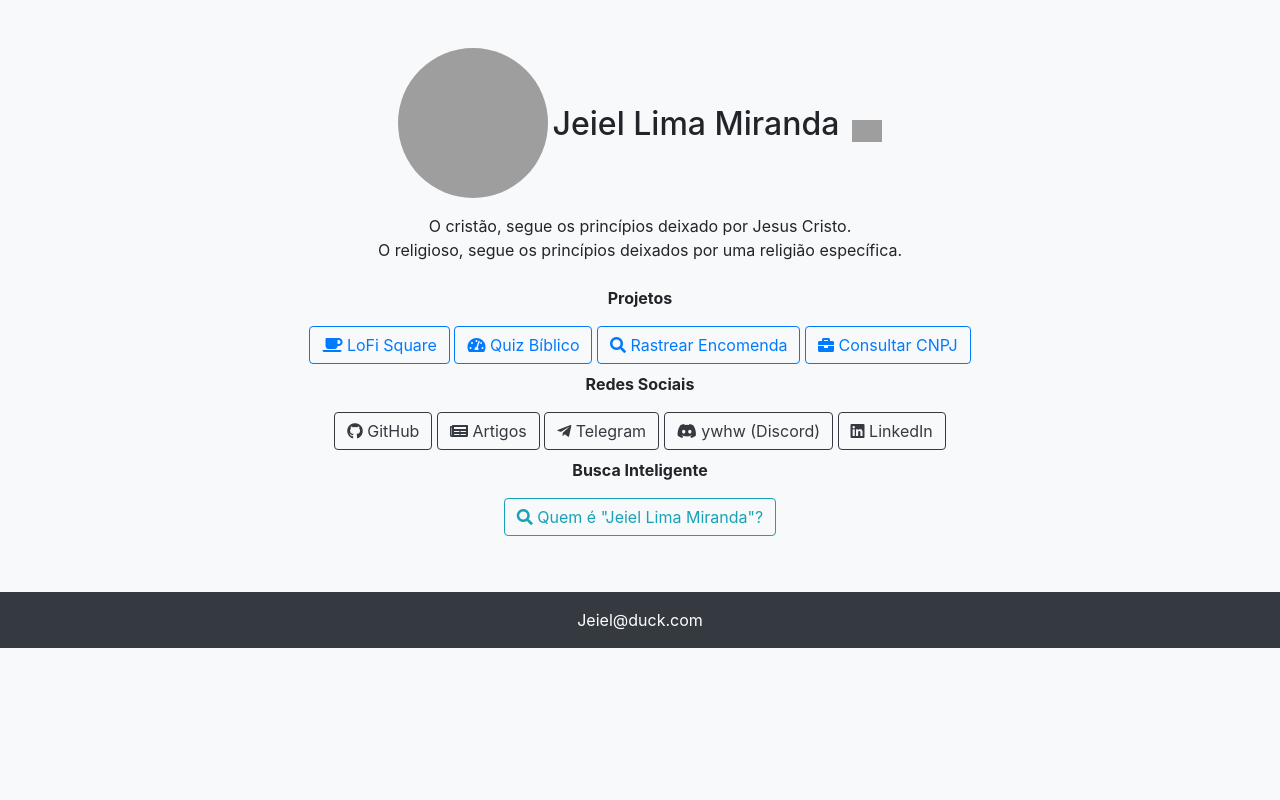
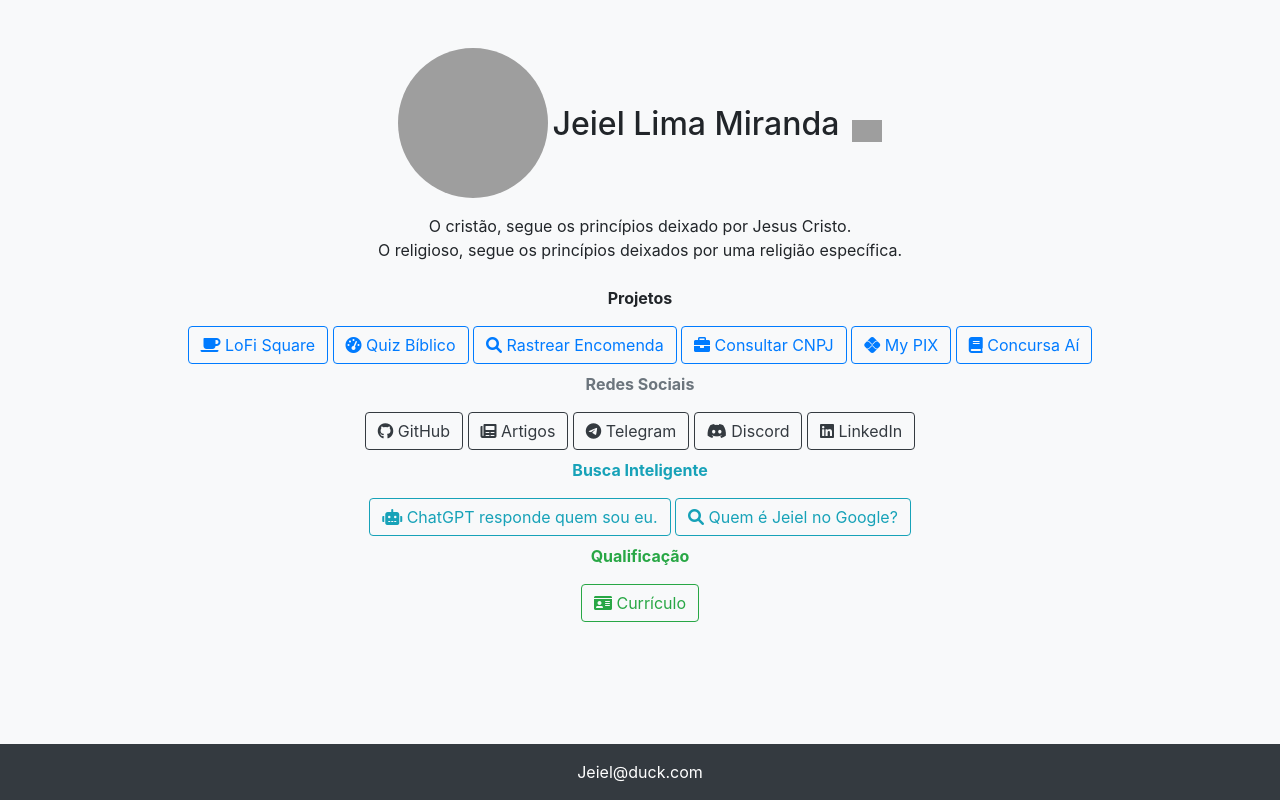
Before and after one commit to Jetrom17/jeiel, a plain HTML site: page index.html in a window 1280 px wide. Drawn offline with nearby package versions, Linux system fonts and the light colour scheme; grey boxes are pictures that could not be loaded.

Commit message:
Update index.html

```diff
--- a/index.html
+++ b/index.html
@@ -14,11 +14,19 @@
     <meta property="og:image:height" content="400" />
     <link rel="stylesheet" href="https://cdn.jsdelivr.net/npm/bootstrap@4.0.0/dist/css/bootstrap.min.css" integrity="sha384-Gn5384xqQ1aoWXA+058RXPxPg6fy4IWvTNh0E263XmFcJlSAwiGgFAW/dAiS6JXm" crossorigin="anonymous">
     <link rel="stylesheet" href="https://cdnjs.cloudflare.com/ajax/libs/font-awesome/5.15.4/css/all.min.css">
-    <title>Jeiel</title>
+  <link rel="stylesheet" href="https://cdnjs.cloudflare.com/ajax/libs/font-awesome/6.0.0-beta3/css/all.min.css">
+    <title>Jeiel Lima Miranda</title>
 </head>
-
+  <style>
+    .footer {
+            position: fixed;
+            bottom: 0;
+            left: 0;
+            right: 0;
+        }
+  </style>
 <script>
-    function redirecionar() {
+/*    function redirecionar() {
         setTimeout(function() {
             window.location.href = "https://about.me/jeielmiranda";
         }, 15000);
@@ -26,12 +34,12 @@
     window.onload = redirecionar;
 </script>
 
+
 <body class="bg-light">
 
     <div class="container text-center py-5">
     <div class="bio-info mb-4">
         <img src="jeiel.png" alt="Jeiel Lima Miranda" class="img-fluid rounded-circle mb-3" style="width: 150px; height: 150px; object-fit: cover;">
-
         <div class="nome mb-3 d-inline-block">
             <h2 class="d-inline">Jeiel Lima Miranda</h2>
             <img src="https://cdn-icons-png.flaticon.com/128/7641/7641727.png" alt="Selo verificado" class="img-fluid ml-2" style="width: 30px;">
@@ -41,41 +49,57 @@
 
     <div class="links">
         <p class="font-weight-bold">Projetos</p>
-          <a href="https://lofi-square.vercel.app/" target="_blank" class="btn btn-outline-primary mb-2">
+        <a href="https://lofi-square.vercel.app/" target="_blank" class="btn btn-outline-primary mb-2" style="border-color: #007bff; color: #007bff;" onmouseover="this.style.backgroundColor='#007bff'; this.style.color='white';" onmouseout="this.style.backgroundColor=''; this.style.color='#007bff';">
             <i class="fas fa-coffee"></i> LoFi Square
         </a>
-            <a href="https://quiz-jeiel.vercel.app/" target="_blank" class="btn btn-outline-primary mb-2">
+        <a href="https://quiz-jeiel.vercel.app/" target="_blank" class="btn btn-outline-primary mb-2" style="border-color: #007bff; color: #007bff;" onmouseover="this.style.backgroundColor='#007bff'; this.style.color='white';" onmouseout="this.style.backgroundColor=''; this.style.color='#007bff';">
             <i class="fas fa-tachometer-alt"></i> Quiz Bíblico
         </a>
-            <a href="https://correio-rastrear.vercel.app/" target="_blank" class="btn btn-outline-primary mb-2">
+        <a href="https://correio-rastrear.vercel.app/" target="_blank" class="btn btn-outline-primary mb-2" style="border-color: #007bff; color: #007bff;" onmouseover="this.style.backgroundColor='#007bff'; this.style.color='white';" onmouseout="this.style.backgroundColor=''; this.style.color='#007bff';">
             <i class="fas fa-search"></i> Rastrear Encomenda
         </a>
-            <a href="https://jetrom17.github.io/cnpj-jeiel/" target="_blank" class="btn btn-outline-primary mb-2">
+        <a href="https://jetrom17.github.io/cnpj-jeiel/" target="_blank" class="btn btn-outline-primary mb-2" style="border-color: #007bff; color: #007bff;" onmouseover="this.style.backgroundColor='#007bff'; this.style.color='white';" onmouseout="this.style.backgroundColor=''; this.style.color='#007bff';">
             <i class="fas fa-briefcase"></i> Consultar CNPJ
         </a>
-            <p class="font-weight-bold">Redes Sociais</p>
-            <a href="https://github.com/Jetrom17" target="_blank" class="btn btn-outline-dark mb-2">
+        <a href="https://my-pix.vercel.app/" target="_blank" class="btn btn-outline-primary mb-2" style="border-color: #007bff; color: #007bff;" onmouseover="this.style.backgroundColor='#007bff'; this.style.color='white';" onmouseout="this.style.backgroundColor=''; this.style.color='#007bff';">
+            <i class="fab fa-pix"></i> My PIX
+        </a>
+        <a href="https://concursa-ai.pages.dev/" target="_blank" class="btn btn-outline-primary mb-2" style="border-color: #007bff; color: #007bff;" onmouseover="this.style.backgroundColor='#007bff'; this.style.color='white';" onmouseout="this.style.backgroundColor=''; this.style.color='#007bff';">
+            <i class="fas fa-sharp-duotone fa-solid fa-book"></i> Concursa Aí
+        </a>
+
+        <p class="font-weight-bold" style="color: #6c757d;">Redes Sociais</p>
+        <a href="https://github.com/Jetrom17" target="_blank" class="btn btn-outline-dark mb-2" style="border-color: #343a40; color: #343a40;" onmouseover="this.style.backgroundColor='#343a40'; this.style.color='white';" onmouseout="this.style.backgroundColor=''; this.style.color='#343a40';">
             <i class="fab fa-github"></i> GitHub
         </a>
-            <a href="https://www.tabnews.com.br/JeielLimaMiranda/conteudos/1" target="_blank" class="btn btn-outline-dark mb-2">
+        <a href="https://jeiel-blog.vercel.app/" target="_blank" class="btn btn-outline-dark mb-2" style="border-color: #343a40; color: #343a40;" onmouseover="this.style.backgroundColor='#343a40'; this.style.color='white';" onmouseout="this.style.backgroundColor=''; this.style.color='#343a40';">
             <i class="fas fa-newspaper"></i> Artigos
         </a>
-            <a href="https://t.me/CritptoDogFBI" target="_blank" class="btn btn-outline-dark mb-2">
+        <a href="https://t.me/ZorinTrix" target="_blank" class="btn btn-outline-dark mb-2" style="border-color: #343a40; color: #343a40;" onmouseover="this.style.backgroundColor='#343a40'; this.style.color='white';" onmouseout="this.style.backgroundColor=''; this.style.color='#343a40';">
             <i class="fab fa-telegram-plane"></i> Telegram
         </a>
-            <a href="https://discord.com/invite/g7wz8z8N" target="_blank" class="btn btn-outline-dark mb-2">
-                <i class="fab fa-discord"></i> ywhw (Discord)
+        <a href="https://discord.com/invite/g7wz8z8N" target="_blank" class="btn btn-outline-dark mb-2" style="border-color: #343a40; color: #343a40;" onmouseover="this.style.backgroundColor='#343a40'; this.style.color='white';" onmouseout="this.style.backgroundColor=''; this.style.color='#343a40';">
+            <i class="fab fa-discord"></i> Discord
         </a>
-            <a href="https://www.linkedin.com/in/jeiel-lima-miranda-259738232/" target="_blank" class="btn btn-outline-dark mb-2">
+        <a href="https://www.linkedin.com/in/jeiel-lima-miranda-259738232/" target="_blank" class="btn btn-outline-dark mb-2" style="border-color: #343a40; color: #343a40;" onmouseover="this.style.backgroundColor='#343a40'; this.style.color='white';" onmouseout="this.style.backgroundColor=''; this.style.color='#343a40';">
             <i class="fab fa-linkedin"></i> LinkedIn
         </a>
-            <p class="font-weight-bold">Busca Inteligente</p>
-            <a href='https://www.google.com/search?q="Jeiel+Lima+Miranda"' target="_blank" class="btn btn-outline-info mb-2">
-                <i class="fas fa-search"></i> Quem é "Jeiel Lima Miranda"?
+
+        <p class="font-weight-bold" style="color: #17a2b8;">Busca Inteligente</p>
+        <a href='https://chatgpt.com/share/66f6a83e-1d78-8007-9083-44a589b8fd67' target="_blank" class="btn btn-outline-info mb-2" style="border-color: #17a2b8; color: #17a2b8;" onmouseover="this.style.backgroundColor='#17a2b8'; this.style.color='white';" onmouseout="this.style.backgroundColor=''; this.style.color='#17a2b8';">
+            <i class="fas fa-robot"></i> ChatGPT responde quem sou eu.
+        </a>
+        <a href='https://www.google.com/search?q="Jeiel+Lima+Miranda"' target="_blank" class="btn btn-outline-info mb-2" style="border-color: #17a2b8; color: #17a2b8;" onmouseover="this.style.backgroundColor='#17a2b8'; this.style.color='white';" onmouseout="this.style.backgroundColor=''; this.style.color='#17a2b8';">
+            <i class="fas fa-search"></i> Quem é Jeiel no Google?
+        </a>
+
+        <p class="font-weight-bold" style="color: #28a745;">Qualificação</p>
+        <a href='https://jeiel-lima-miranda.vercel.app/' target="_blank" class="btn btn-outline-success mb-2" style="border-color: #28a745; color: #28a745;" onmouseover="this.style.backgroundColor='#28a745'; this.style.color='white';" onmouseout="this.style.backgroundColor=''; this.style.color='#28a745';">
+            <i class="fas fa-solid fa-id-card"></i> Currículo
         </a>
     </div>
+</div>
 
-    </div>
 
     <footer class="footer mt-auto py-3 bg-dark text-white text-center">
         <div class="container">
```
Lines whose indentation alone changed are shown as unchanged.
